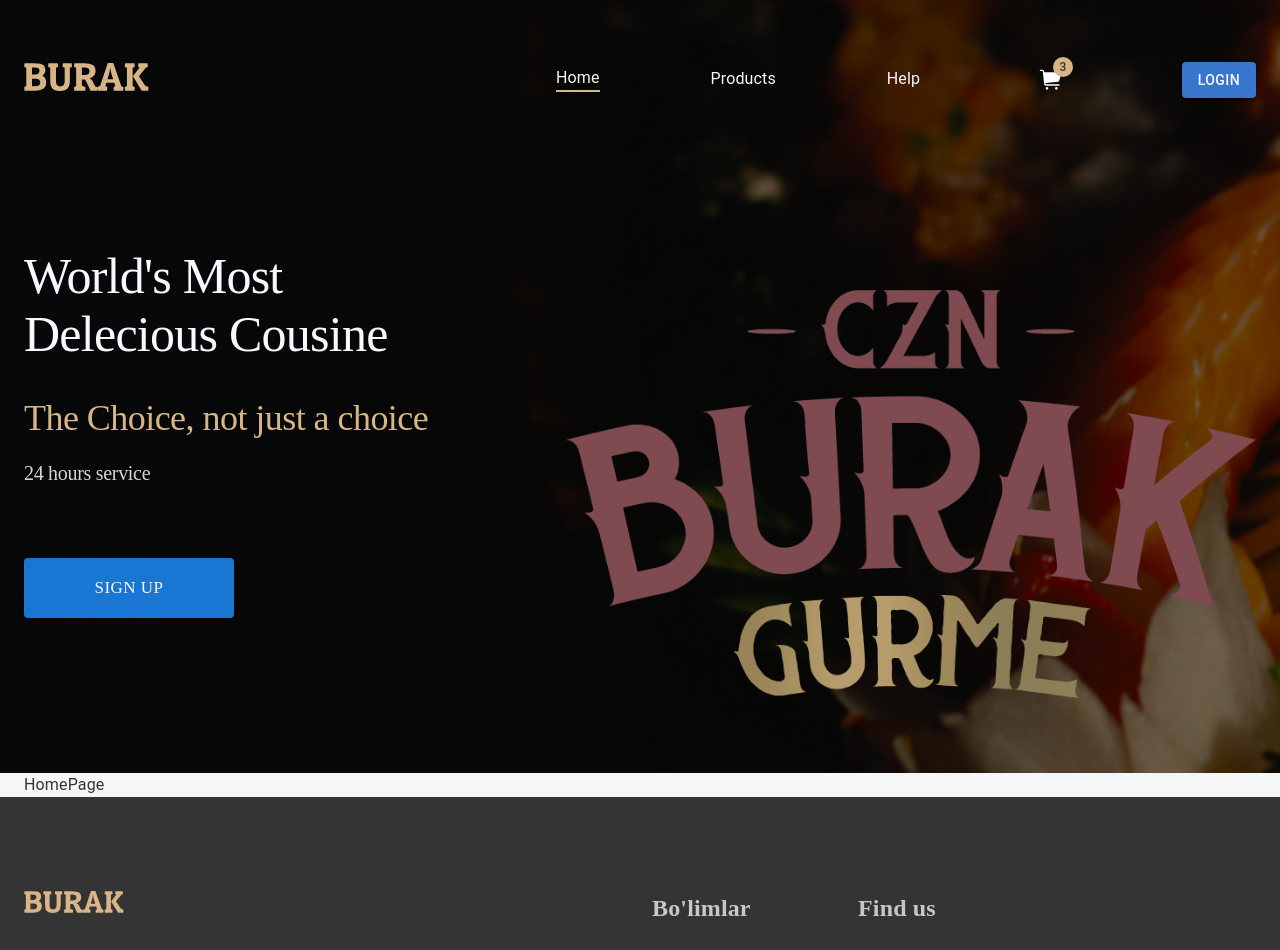
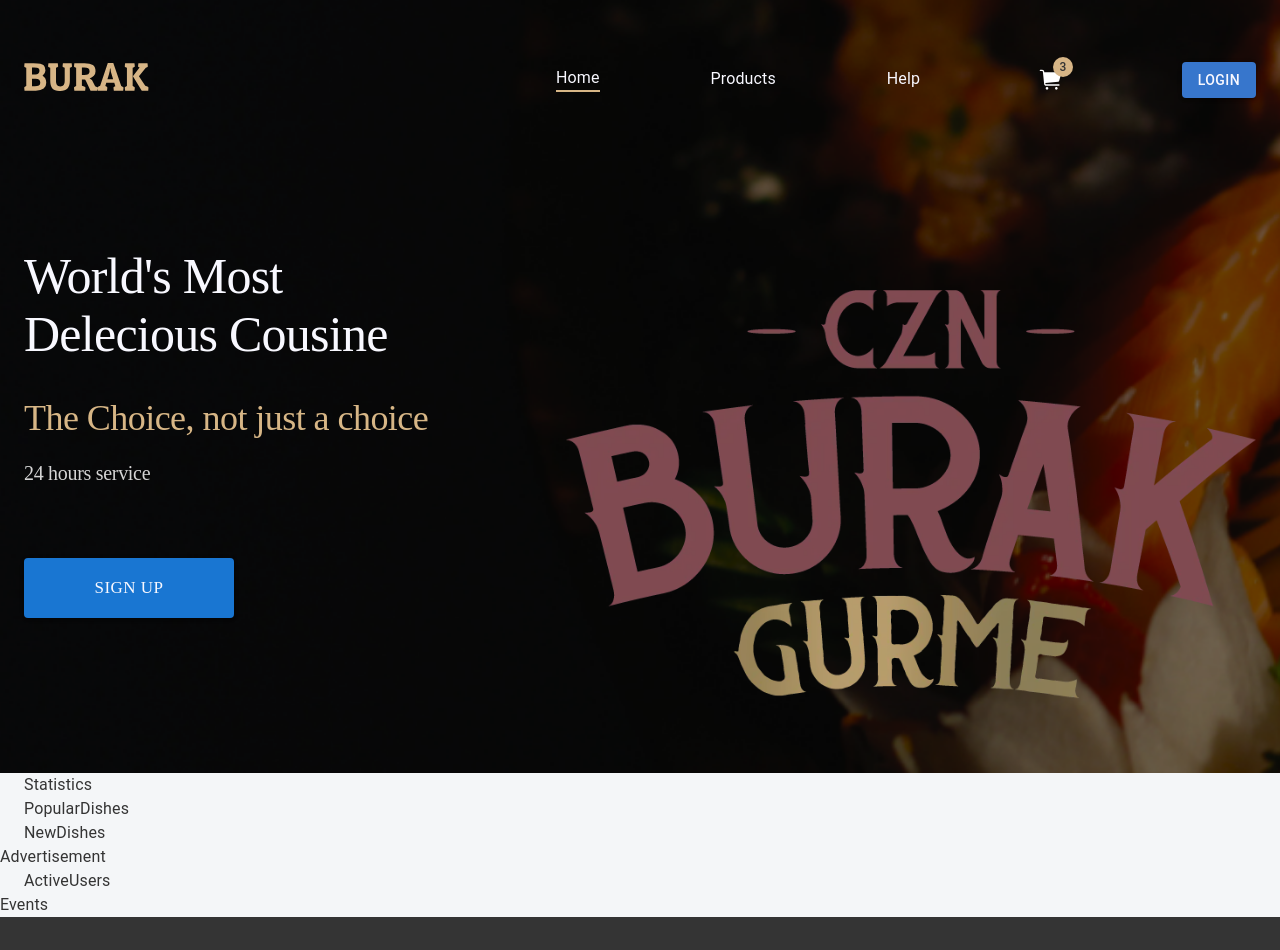
Before and after one commit to asrorbek0202/burak-reaact, a React (Create React App) app: page / in a window 1280 px wide. Shown: the top 950 px of the page. Built offline with nearby package versions, Linux system fonts and the light colour scheme.

Commit message:
feat: organize homepage related sectional component

```diff
--- /dev/null
+++ b/src/app/screens/homePage/ActiveUsers.tsx
@@ -0,0 +1,10 @@
+import React from "react";
+import { Container } from "@mui/material";
+
+export default function ActiveUsers() {
+  return (
+    <div>
+      <Container>ActiveUsers</Container>
+    </div>
+  );
+}
--- /dev/null
+++ b/src/app/screens/homePage/Advertisement.tsx
@@ -0,0 +1,4 @@
+import React from "react";
+export default function Advertisement(){
+    return <div>Advertisement</div>;
+}
--- /dev/null
+++ b/src/app/screens/homePage/Events.tsx
@@ -0,0 +1,4 @@
+import React from "react";
+export default function Events(){
+    return <div>Events</div>;
+}
--- /dev/null
+++ b/src/app/screens/homePage/NewDishes.tsx
@@ -0,0 +1,10 @@
+import React from "react";
+import { Container } from "@mui/material";
+
+export default function NewDishes() {
+  return (
+    <div>
+      <Container>NewDishes</Container>
+    </div>
+  );
+}
--- /dev/null
+++ b/src/app/screens/homePage/PopularDishes.tsx
@@ -0,0 +1,10 @@
+import React from "react";
+import { Container } from "@mui/material";
+
+export default function PopularDishes() {
+  return (
+    <div>
+      <Container>PopularDishes</Container>
+    </div>
+  );
+}
--- /dev/null
+++ b/src/app/screens/homePage/Statistics.tsx
@@ -0,0 +1,10 @@
+import React from "react";
+import { Container } from "@mui/material";
+
+export default function Statistics() {
+  return (
+    <div>
+      <Container>Statistics</Container>
+    </div>
+  );
+}
--- a/src/app/screens/homePage/index.tsx
+++ b/src/app/screens/homePage/index.tsx
@@ -1,5 +1,20 @@
-import Container from "@mui/material/Container";
+import React from "react";
+import Statistics from "./Statistics";
+import PopularDishes from "./PopularDishes";
+import NewDishes from "./NewDishes";
+import Advertisement from "./Advertisement";
+import ActiveUsers from "./ActiveUsers";
+import Events from "./Events";
 
- export default function HomePage() {
-  return <Container>HomePage</Container>;
+export default function HomePage() {
+  return (
+    <div className={"homepage"}>
+      <Statistics />
+      <PopularDishes />
+      <NewDishes />
+      <Advertisement />
+      <ActiveUsers />
+      <Events />
+    </div>
+  );
 }
```
Also changed, not shown: src/css/home.css (added).
